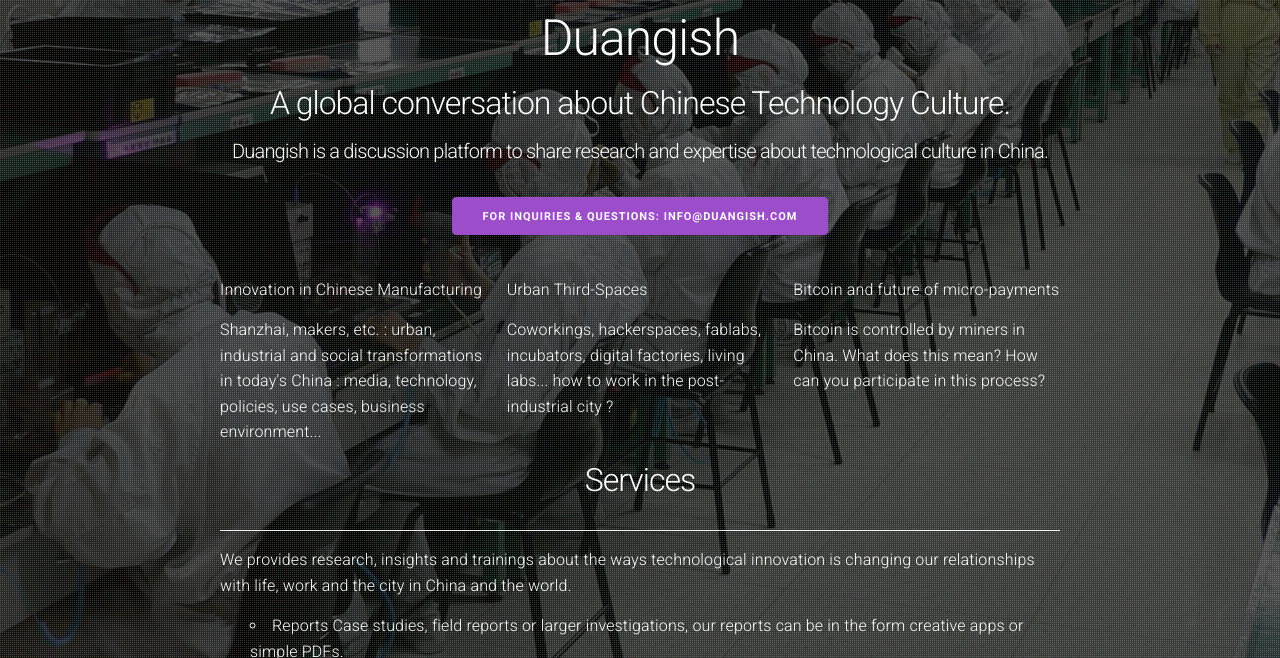
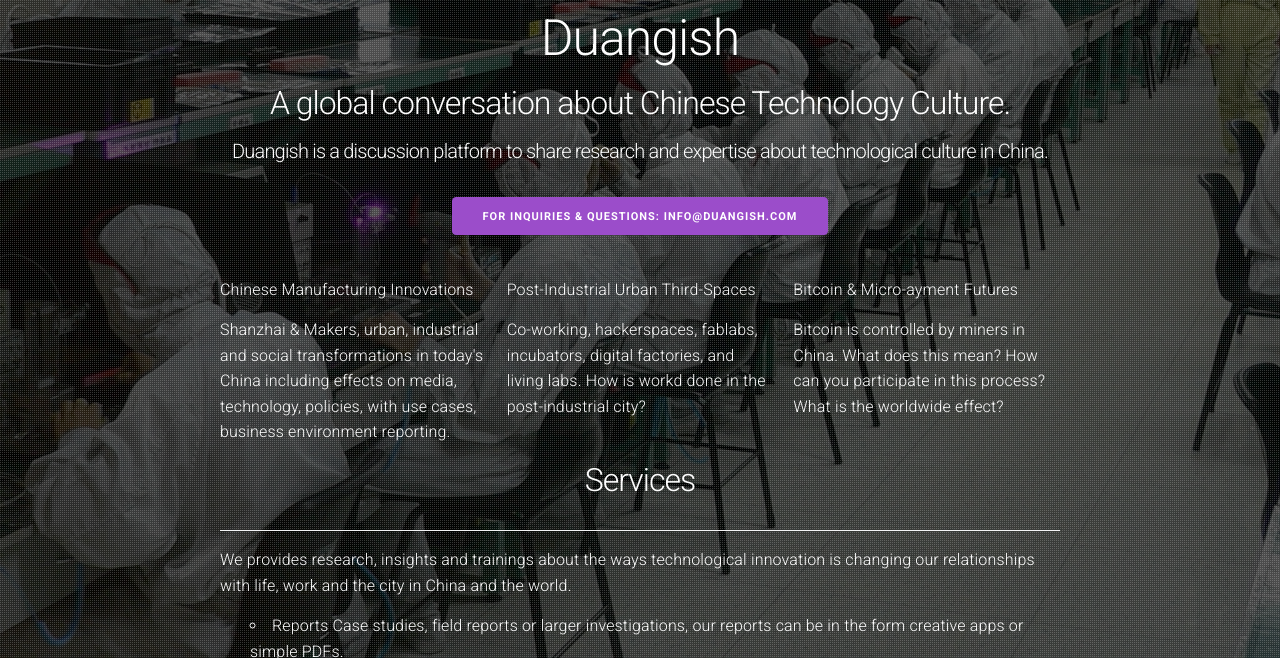
Before and after one commit to clemsos/duangish.github.io, a Jekyll site: the page built from index.md, in a window 1280 px wide and 900 px high, cut to the strip 242-900 px from the top of the window. Built offline with Jekyll 4.4.1, drawn with Linux system fonts in a browser that asks for light colours; nearby versions of some CDN libraries.

Commit message:
cleaned up language

```diff
--- a/_includes/topics.html
+++ b/_includes/topics.html
@@ -1,19 +1,16 @@
 <div class="row">
 <div class="column">
-    <p><strong>Innovation in Chinese Manufacturing</strong></p>
-
-    <p>Shanzhai, makers, etc. : urban, industrial and social transformations in today's China : media, technology, policies, use cases, business environment...</p>
+    <p><strong>Chinese Manufacturing Innovations</strong></p>
+    <p>Shanzhai & Makers, urban, industrial and social transformations in today's China including effects on media, technology, policies, with use cases, business environment reporting.</p>
 </div>
 
 <div class="column">
-    <p><strong>Urban Third-Spaces</strong></p>
-
-    <p>Coworkings, hackerspaces, fablabs, incubators, digital factories, living labs... how to work in the post-industrial city ?</p>
+    <p><strong>Post-Industrial Urban Third-Spaces</strong></p>
+    <p>Co-working, hackerspaces, fablabs, incubators, digital factories, and living labs. How is workd done in the post-industrial city?</p>
 </div>
 <div class="column">
-    <p><strong>Bitcoin and future of micro-payments</strong></p>
-
-    <p>Bitcoin is controlled by miners in China. What does this mean? How can you participate in this process?</p>
+    <p><strong>Bitcoin & Micro-ayment Futures</strong></p>
+    <p>Bitcoin is controlled by miners in China. What does this mean? How can you participate in this process? What is the worldwide effect?</p>
 </div>
 
   </div>
```
